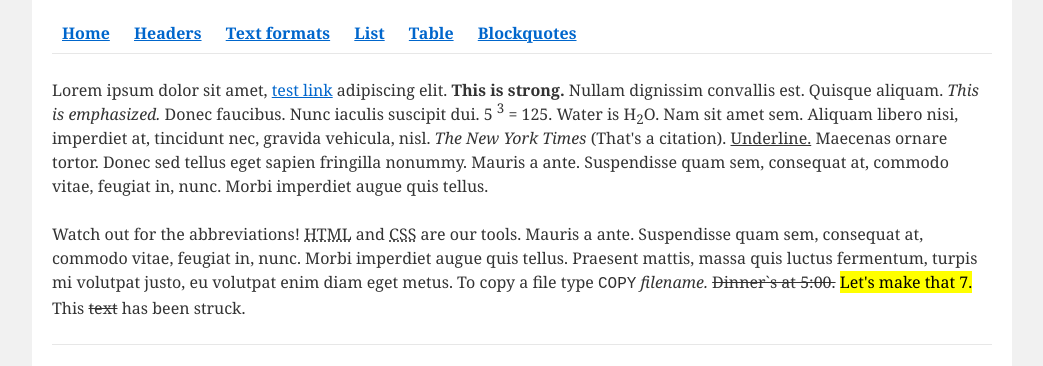
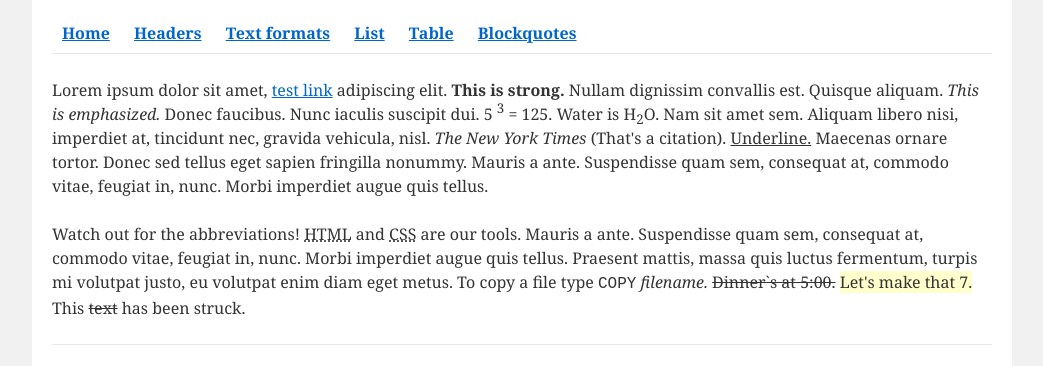
Before and after one commit to olya-sonrie/FL-11, a plain HTML site: page FL11_HW1/homework/index.html in a window 1280 px wide. Shown: the part 225-591 px from the top of the page, without its empty margins (118-1161 px from the left). Drawn offline with Linux system fonts and the light colour scheme.

Commit message:
edit tag
edit wrong tag

```diff
--- a/FL11_HW1/homework/index.html
+++ b/FL11_HW1/homework/index.html
@@ -54,7 +54,7 @@
               <samp>COPY</samp>
               <i>filename.</i>
               <del>Dinner`s at 5:00.</del>
-              <mark>Let's make that 7.</mark>
+              <ins>Let's make that 7.</ins>
               This <s>text</s> has been struck.
             </p>
             <hr>
```
